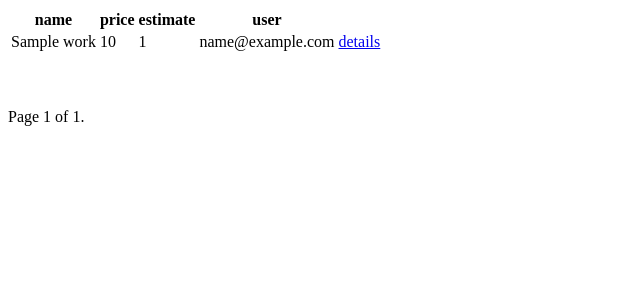
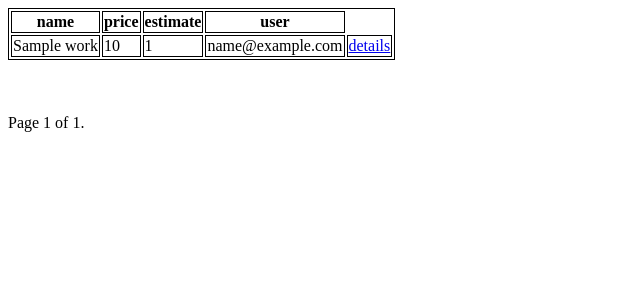
Before and after one commit to amirshabanics/work_system, a Django app: page /works/ in a window 1280 px wide. Shown: the top 300 px of the page, without its empty margins (0-640 px from the left). Run offline with Django 3.2, Linux system fonts and the light colour scheme; tables that the repository leaves empty hold one stand-in row (values such as "Sample post").

Commit message:
add border to worklist url

```diff
--- a/samaneh/templates/work_list.html
+++ b/samaneh/templates/work_list.html
@@ -3,6 +3,11 @@
 <head>
     <meta charset="UTF-8">
     <title>works</title>
+    <style>
+        table, th, td {
+            border: 1px solid black;
+        }
+    </style>
 </head>
 <body>
 <table>
```
